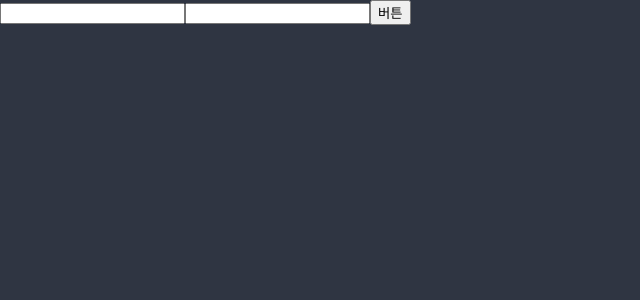
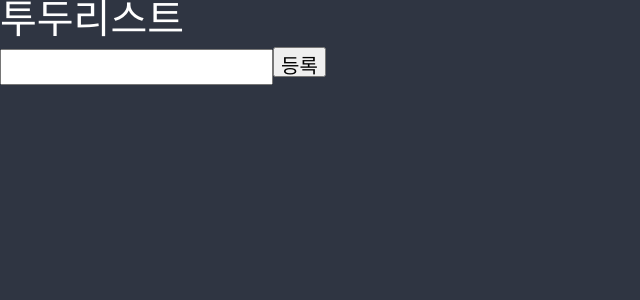
Before and after one commit to Insookim0702/nomad-reactmaster-todoList, a React (Create React App) app: page / in a window 1280 px wide. Shown: the top 300 px of the page, without its empty margins (0-640 px from the left). Built offline with nearby package versions, Linux system fonts and the light colour scheme.

Commit message:
- 카테고리 변경 기능 추가

```diff
--- a/src/App.tsx
+++ b/src/App.tsx
@@ -1,6 +1,7 @@
 import { createGlobalStyle } from 'styled-components'
-import RhfToDoForm from './components/RhfToDoForm'
-import ToDoList from './components/ToDoList'
+import RecoilToDoList from './components/RecoilToDoList'
+// import RhfToDoForm from './components/RhfToDoForm'
+// import ToDoList from './components/ToDoList'
 
 const GlobalStyle = createGlobalStyle`
 html, body, div, span, applet, object, iframe,
@@ -53,7 +54,8 @@ function App () {
         <>
             <GlobalStyle />
             {/* <ToDoList /> */}
-            <RhfToDoForm />
+            {/* <RhfToDoForm /> */}
+            <RecoilToDoList />
         </>
     )
 }
--- /dev/null
+++ b/src/components/CreateToDo.tsx
@@ -0,0 +1,62 @@
+import { useForm } from 'react-hook-form'
+import { atom, useSetRecoilState } from 'recoil'
+import styled from 'styled-components'
+
+const Input = styled.input`
+    height: 30px;
+    font-size: 20px;
+`
+const Button = styled.button`
+    height: 30px;
+    font-size: 20px;
+`
+
+const ErrMsg = styled.span`
+    color: #fc427b;
+    font-size: 40px;
+`
+
+interface IForm {
+    toDo: string
+    id: number
+    category: 'TO_DO' | 'DOING' | 'DONE'
+}
+
+export const AtomToDoList = atom<IForm[]>({
+    key: 'ToDoList',
+    default: []
+})
+function CreateToDo () {
+    const {
+        register,
+        formState: { errors },
+        handleSubmit,
+        reset
+    } = useForm<IForm>()
+    const setGToDoList = useSetRecoilState(AtomToDoList)
+    function onValid (data: IForm) {
+        setGToDoList(oldToDoList => {
+            return [
+                { toDo: data.toDo, id: Number(new Date()), category: 'TO_DO' },
+                ...oldToDoList
+            ]
+        })
+        reset({ toDo: '' })
+    }
+    return (
+        <>
+            <form onSubmit={handleSubmit(onValid)}>
+                <Input
+                    type='text'
+                    {...register('toDo', {
+                        required: 'input a todo.'
+                    })}
+                ></Input>
+                <ErrMsg>{errors.toDo && errors.toDo.message}</ErrMsg>
+                <Button>등록</Button>
+            </form>
+        </>
+    )
+}
+
+export default CreateToDo
--- /dev/null
+++ b/src/components/RecoilToDoList.tsx
@@ -0,0 +1,23 @@
+import styled from 'styled-components'
+import CreateToDo from './CreateToDo'
+import ToDoListPresent from './ToDoListPresent'
+
+const Container = styled.div`
+    width: 100%;
+    margin: 0 auto;
+`
+const Title = styled.h1`
+    font-size: 40px;
+    color: white;
+`
+function RecoilToDoList () {
+    return (
+        <Container>
+            <Title>투두리스트</Title>
+            <CreateToDo />
+            <ToDoListPresent />
+        </Container>
+    )
+}
+
+export default RecoilToDoList
--- a/src/components/RhfToDoForm.tsx
+++ b/src/components/RhfToDoForm.tsx
@@ -1,38 +1,111 @@
 import { useForm, SubmitHandler } from 'react-hook-form'
+import styled from 'styled-components'
 
+const Form = styled.form`
+    display: flex;
+    flex-direction: column;
+`
+
+const Input = styled.input`
+    height: 40px;
+    font-size: 20px;
+`
+const ErrorMessage = styled.p`
+    font-size: 40px;
+    color: #fc427b;
+`
+const Button = styled.button`
+    height: 40px;
+    font-size: 20px;
+`
 function RhfToDoForm () {
     type Inputs = {
         toDo: string
         toDo1: string
+        email: string
+        password1: string
+        password2: string
     }
-    const { register, handleSubmit, formState } = useForm<Inputs>()
+    const {
+        register,
+        handleSubmit,
+        setError,
+        formState: { errors }
+    } = useForm<Inputs>()
     const onValid = (data: Inputs) => {
+        if (data.password1 !== data.password2) {
+            setError('password2', { message: '비밀번호가 다릅니다.' })
+        }
         console.log('data', data)
     }
-    console.log('formState.errors', formState.errors)
+    console.log('formState.errors', errors)
 
     return (
         <>
-            <form onSubmit={handleSubmit(onValid)}>
-                <input
-                    id='1'
+            <Form onSubmit={handleSubmit(onValid)}>
+                <Input
+                    placeholder='TODO'
                     {...register('toDo', {
                         required: 'toDo is required',
-                        maxLength: 5
+                        maxLength: {
+                            value: 5,
+                            message: 'text length max is 5.'
+                        }
                     })}
-                ></input>
-                <input
-                    id='2'
+                />
+                <ErrorMessage>
+                    {errors.toDo && errors.toDo?.message}
+                </ErrorMessage>
+                <Input
+                    placeholder='TODO1'
                     {...register('toDo1', {
                         required: 'toDo1 is required',
                         maxLength: {
                             value: 5,
-                            message: 'Your password is too long.'
+                            message: 'Your text is too long.'
                         }
                     })}
-                ></input>
-                <button type='submit'>버튼</button>
-            </form>
+                />
+                <ErrorMessage>
+                    {errors.toDo1 && errors.toDo1.message}
+                </ErrorMessage>
+                eamil
+                <Input
+                    placeholder='EMAIL'
+                    type='text'
+                    {...register('email', {
+                        required: 'input the email.',
+                        pattern: {
+                            value: /^[A-Za-z0-9._%+-]+@[A-Z0-9.-]+\.[A-Z]{2,}$/i,
+                            message: 'invalid email address.'
+                        }
+                    })}
+                />
+                <ErrorMessage>
+                    {errors.email && errors.email.message}
+                </ErrorMessage>
+                <Input
+                    placeholder='PASSWORD1'
+                    type='password'
+                    {...register('password1', {
+                        required: 'input the password.'
+                    })}
+                ></Input>
+                <ErrorMessage>
+                    {errors.password1 && errors.password1.message}
+                </ErrorMessage>
+                <Input
+                    placeholder='PASSWORD2'
+                    type='password'
+                    {...register('password2', {
+                        required: 'input the password.'
+                    })}
+                ></Input>
+                <ErrorMessage>
+                    {errors.password2 && errors.password2.message}
+                </ErrorMessage>
+                <Button type='submit'>버튼</Button>
+            </Form>
         </>
     )
 }
--- a/src/components/ToDoList.tsx
+++ b/src/components/ToDoList.tsx
@@ -13,6 +13,7 @@ function ToDoList () {
         e.preventDefault()
         const localToDoList = toDoList
         localToDoList.push(toDo)
+        setToDo('')
         setToDoList(localToDoList)
     }
     return (
--- /dev/null
+++ b/src/components/ToDoListPresent.tsx
@@ -0,0 +1,58 @@
+import { useRecoilValue, useRecoilState } from 'recoil'
+import styled from 'styled-components'
+import { AtomToDoList } from './CreateToDo'
+const ToDoListWrap = styled.ul`
+    color: whitesmoke;
+    font-size: 50px;
+`
+const ToDo = styled.li``
+function ToDoListPresent () {
+    // const toDoList = useRecoilValue(AtomToDoList)
+    const [toDoList, setToDoList] = useRecoilState(AtomToDoList)
+    function changeCategory (id: number, category: string) {
+        const toDoIndex = toDoList.findIndex(todo => todo.id === id)
+        const newToDo = JSON.parse(JSON.stringify(toDoList[toDoIndex]))
+        newToDo.category = category
+        console.log('newToDo', newToDo)
+
+        const newToDoList = JSON.parse(JSON.stringify(toDoList))
+        newToDoList.splice(toDoIndex, 1, newToDo)
+
+        setToDoList(newToDoList)
+        console.log(toDoList)
+    }
+    return (
+        <>
+            <ToDoListWrap>
+                {toDoList.map(toDo => (
+                    <ToDo key={toDo.id}>
+                        {JSON.stringify(toDo)}
+                        {toDo.category === 'DONE' ? null : (
+                            <button
+                                onClick={() => changeCategory(toDo.id, 'DONE')}
+                            >
+                                DONE
+                            </button>
+                        )}
+                        {toDo.category === 'DOING' ? null : (
+                            <button
+                                onClick={() => changeCategory(toDo.id, 'DOING')}
+                            >
+                                DOING
+                            </button>
+                        )}
+                        {toDo.category === 'TO_DO' ? null : (
+                            <button
+                                onClick={() => changeCategory(toDo.id, 'TO_DO')}
+                            >
+                                TODO
+                            </button>
+                        )}
+                    </ToDo>
+                ))}
+            </ToDoListWrap>
+        </>
+    )
+}
+
+export default ToDoListPresent
```
